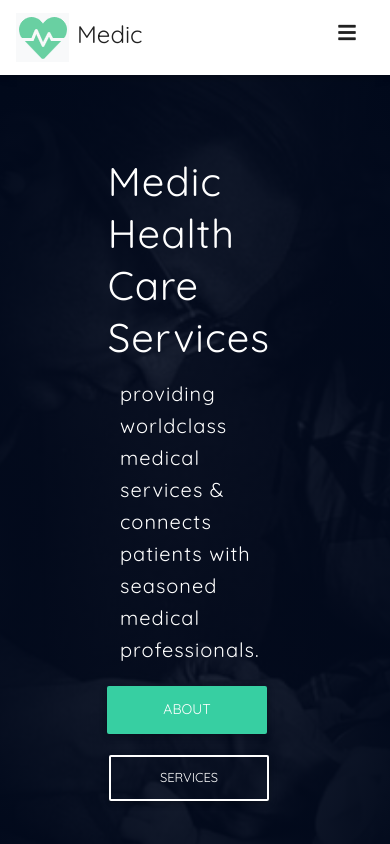
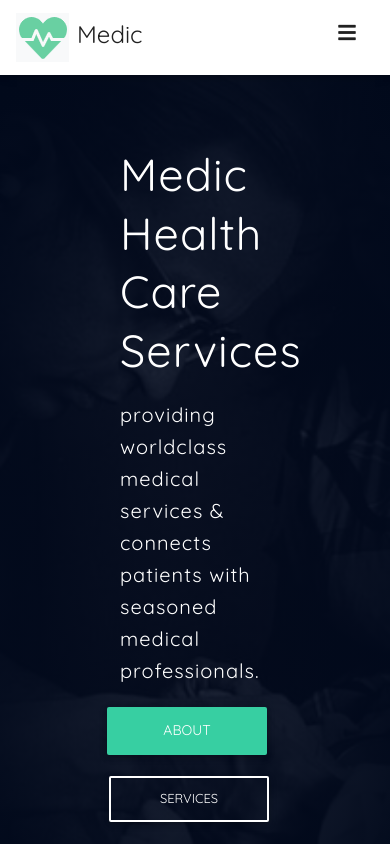
Before and after one commit to Ademayowa/medical_city_hospital, a React (Create React App) app: page / in a window 390 px wide. Shown: the top 844 px of the page. Built offline with nearby package versions, Linux system fonts and the light colour scheme; the HTML template or start-up script is replaced by a standard one.

Commit message:
updates after conflicts

```diff
--- a/src/App.css
+++ b/src/App.css
@@ -178,14 +178,18 @@ h2 {
   padding: 80px 15px 40px 15px;
 }
 
+.footer-banner h4 {
+  font-weight: 500;
+}
+
 /* Banner section */
-@media (max-width: 376px) {
+/* @media (max-width: 376px) {
   .banner .btn-default,
   .banner .btn-outline-white {
     width: 155% !important;
     float: right;
   }
-}
+} */
 
 @media (max-width: 580px) {
   .footer-banner ul {
@@ -220,8 +224,11 @@ h2 {
   .services h2 {
     margin-bottom: -50px;
   }
+  .services-list h3 {
+    margin-top: -10px;
+  }
   .about h2 {
-    margin-top: -50px;
+    margin-top: -70px !important;
   }
 }
 
@@ -229,13 +236,48 @@ h2 {
   .footer-banner ul {
     margin-bottom: -30px;
   }
+  .banner h1,
+  .banner p {
+    float: left;
+  }
 }
 
-@media (max-width: 576px) {
+/* @media (max-width: 576px) {
   .about,
   .services,
   .blog {
     padding: 40px 0;
+  }
+  .btn-default,
+  .btn-outline-white {
+    display: block !important;
+  }
+} */
+
+@media (max-width: 888px) {
+  /* .footer-bg h4 {
+    margin-top: -15px;
+  } */
+}
+
+@media (max-width: 992px) {
+  .banner h1 {
+    font-size: 45px;
+    margin-top: -35px;
+  }
+  .banner p {
+    font-size: 20px;
+    line-height: 1.6;
+    margin-top: -10px;
+  }
+  .about h2 {
+    margin-top: -10px;
+  }
+  .servives h3 {
+    margin-top: -80px;
+  }
+  .blog h2 {
+    margin-top: -20px;
   }
 }
 
```
